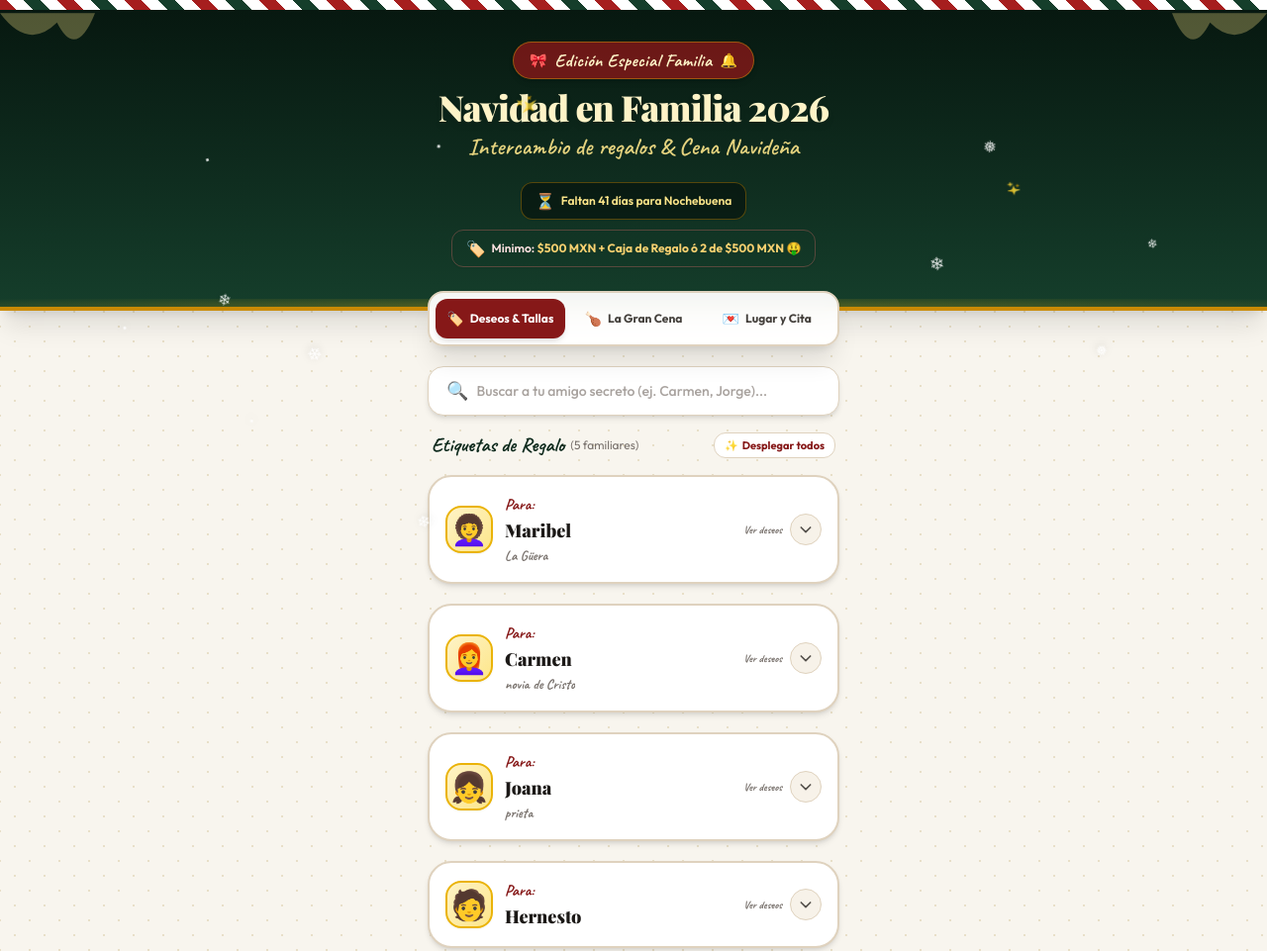
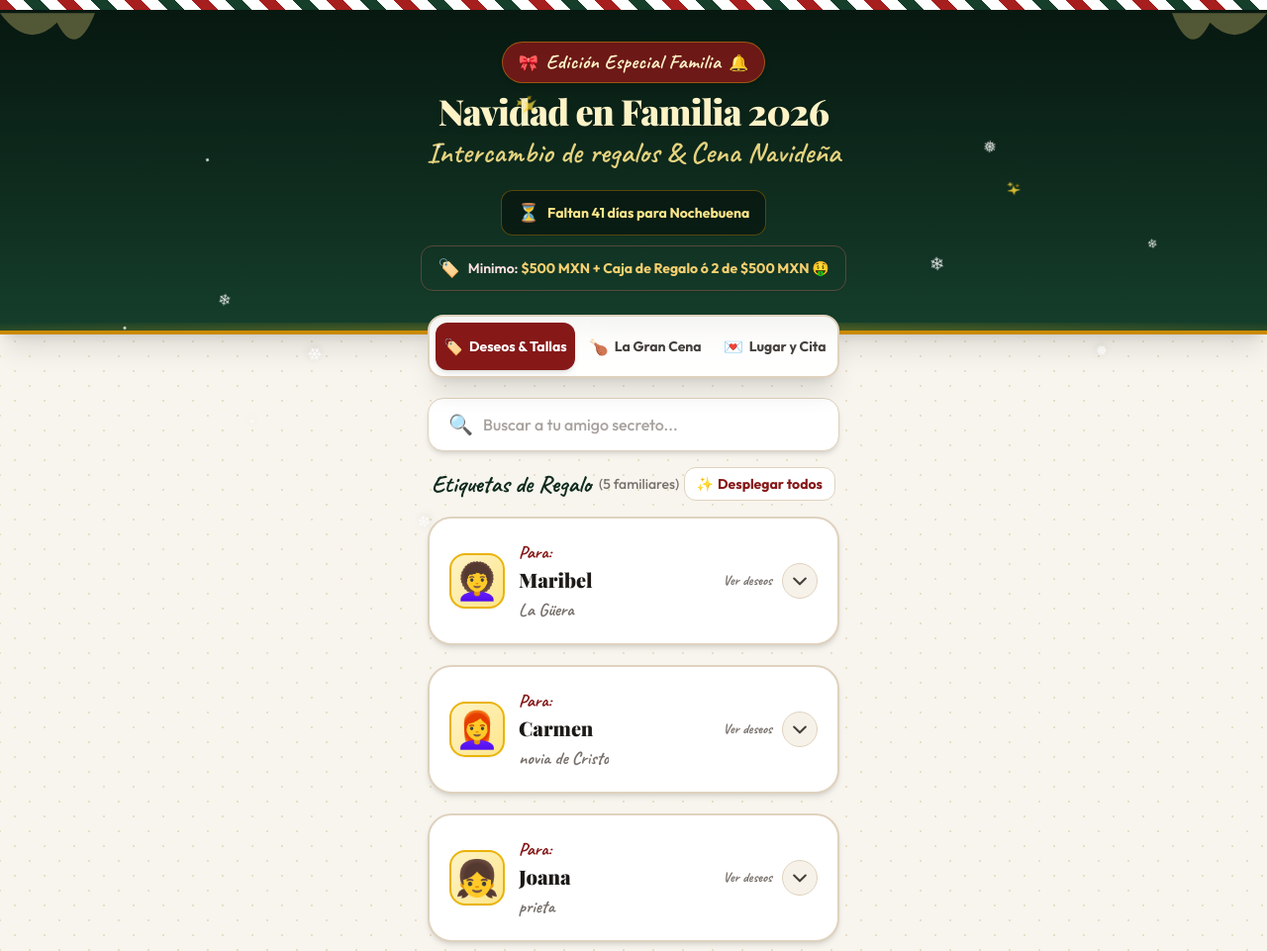
Before and after one commit to KeVINj29/navidad-familia, a plain HTML site: page index.html in a window 1280 px wide. Shown: the top 961 px of the page at 99% size. Drawn offline with nearby package versions, Linux system fonts and the light colour scheme; a web font is replaced by a local one.

Commit message:
style: aumentar tamano de letra para lectura comoda en moviles y mejorar logica de cuenta regresiva

```diff
--- a/index.html
+++ b/index.html
@@ -148,10 +148,10 @@
         <div class="max-w-md mx-auto text-center relative z-10">
 
             <!-- Listón con moño ilustrado -->
-            <div class="inline-flex items-center gap-2 px-4 py-1 rounded-full bg-berry-700/80 border border-gold-400/40 text-gold-300 shadow-md mb-2">
-                <span class="text-sm">🎀</span>
-                <span class="font-hand text-lg text-amber-100 tracking-wide font-bold">Edición Especial Familia</span>
-                <span class="text-sm">🔔</span>
+            <div class="inline-flex items-center gap-2 px-4 py-1.5 rounded-full bg-berry-700/80 border border-gold-400/40 text-gold-300 shadow-md mb-2">
+                <span class="text-base">🎀</span>
+                <span class="font-hand text-xl text-amber-100 tracking-wide font-bold">Edición Especial Familia</span>
+                <span class="text-base">🔔</span>
             </div>
 
             <!-- Título Principal con tipografía serif auténtica -->
@@ -159,7 +159,7 @@
                 Navidad en Familia
             </h1>
 
-            <p id="header-subtitle" class="font-hand text-xl sm:text-2xl text-amber-200/90 mt-1 font-semibold">
+            <p id="header-subtitle" class="font-hand text-2xl sm:text-3xl text-amber-200/90 mt-1 font-semibold">
                 Intercambio de Regalos & Gran Cena Navideña
             </p>
 
@@ -167,14 +167,14 @@
             <div class="mt-5 flex flex-wrap items-center justify-center gap-2.5">
 
                 <!-- Días restantes (Cuenta regresiva) -->
-                <div class="inline-flex items-center gap-1.5 bg-black/40 backdrop-blur-sm border border-gold-500/40 px-3.5 py-1.5 rounded-xl text-xs font-semibold text-amber-200 shadow-sm">
-                    <span class="text-base">⏳</span>
+                <div class="inline-flex items-center gap-2 bg-black/40 backdrop-blur-sm border border-gold-500/40 px-4 py-2 rounded-xl text-sm font-bold text-amber-200 shadow-sm">
+                    <span class="text-lg">⏳</span>
                     <span id="countdown-text">Calculando días...</span>
                 </div>
 
                 <!-- Presupuesto sugerido con etiqueta de precio -->
-                <div id="presupuesto-box" class="inline-flex items-center gap-1.5 bg-berry-900/90 border border-red-400/30 px-3.5 py-1.5 rounded-xl text-xs font-semibold text-red-100 shadow-sm">
-                    <span class="text-base">🏷️</span>
+                <div id="presupuesto-box" class="inline-flex items-center gap-2 bg-berry-900/90 border border-red-400/30 px-4 py-2 rounded-xl text-sm font-semibold text-red-100 shadow-sm">
+                    <span class="text-lg">🏷️</span>
                     <span>Minimo: <strong id="presupuesto-val" class="text-gold-300 font-bold">$500 - $600 MXN</strong></span>
                 </div>
 
@@ -188,20 +188,20 @@
 
     <!-- NAVEGADOR DE PESTAÑAS (ESTILO MADERA & LISTÓN) -->
     <nav class="sticky top-2 z-40 max-w-md mx-auto px-4 -mt-5">
-        <div class="bg-white/95 backdrop-blur-md p-1.5 rounded-2xl shadow-xl border-2 border-kraft-300 flex items-center justify-between gap-1 text-xs font-bold">
+        <div class="bg-white/95 backdrop-blur-md p-1.5 rounded-2xl shadow-xl border-2 border-kraft-300 flex items-center justify-between gap-1.5 text-xs sm:text-sm font-bold">
 
-            <button id="tab-btn-regalos" onclick="cambiarTab('regalos')" class="flex-1 py-2.5 px-1.5 rounded-xl flex items-center justify-center gap-1.5 transition-all bg-berry-700 text-white shadow-md">
-                <span class="text-sm">🏷️</span>
+            <button id="tab-btn-regalos" onclick="cambiarTab('regalos')" class="flex-1 py-3 px-2 rounded-xl flex items-center justify-center gap-1.5 transition-all bg-berry-700 text-white shadow-md">
+                <span class="text-base">🏷️</span>
                 <span class="truncate">Deseos & Tallas</span>
             </button>
 
-            <button id="tab-btn-cena" onclick="cambiarTab('cena')" class="flex-1 py-2.5 px-1.5 rounded-xl flex items-center justify-center gap-1.5 transition-all text-stone-700 hover:bg-kraft-100">
-                <span class="text-sm">🍗</span>
+            <button id="tab-btn-cena" onclick="cambiarTab('cena')" class="flex-1 py-3 px-2 rounded-xl flex items-center justify-center gap-1.5 transition-all text-stone-700 hover:bg-kraft-100">
+                <span class="text-base">🍗</span>
                 <span class="truncate">La Gran Cena</span>
             </button>
 
-            <button id="tab-btn-info" onclick="cambiarTab('info')" class="flex-1 py-2.5 px-1.5 rounded-xl flex items-center justify-center gap-1.5 transition-all text-stone-700 hover:bg-kraft-100">
-                <span class="text-sm">💌</span>
+            <button id="tab-btn-info" onclick="cambiarTab('info')" class="flex-1 py-3 px-2 rounded-xl flex items-center justify-center gap-1.5 transition-all text-stone-700 hover:bg-kraft-100">
+                <span class="text-base">💌</span>
                 <span class="truncate">Lugar y Cita</span>
             </button>
 
@@ -218,27 +218,27 @@
         <section id="tab-regalos" class="space-y-4">
 
             <!-- Barra de búsqueda decorada estilo telegrama / postal -->
-            <div class="bg-white rounded-2xl p-2.5 shadow-md border border-kraft-300 flex items-center gap-2">
-                <span class="text-lg pl-2">🔍</span>
+            <div class="bg-white rounded-2xl p-3 shadow-md border border-kraft-300 flex items-center gap-2.5">
+                <span class="text-xl pl-2">🔍</span>
                 <input
                     type="text"
                     id="search-input"
                     oninput="filtrarFamilia()"
-                    placeholder="Buscar a tu amigo secreto (ej. Carmen, Jorge)..."
-                    class="w-full bg-transparent text-stone-800 placeholder-stone-400 text-xs sm:text-sm font-medium focus:outline-none"
+                    placeholder="Buscar a tu amigo secreto..."
+                    class="w-full bg-transparent text-stone-800 placeholder-stone-400 text-base font-medium focus:outline-none"
                 >
-                <button id="clear-search" onclick="limpiarBusqueda()" class="hidden pr-2 text-stone-400 hover:text-stone-600">
+                <button id="clear-search" onclick="limpiarBusqueda()" class="hidden pr-2 text-stone-400 hover:text-stone-600 text-base font-bold">
                     ✕
                 </button>
             </div>
 
             <!-- Título de sección y contador -->
             <div class="flex items-center justify-between px-1">
-                <div class="flex items-center gap-1.5">
-                    <span class="font-hand text-xl font-bold text-pine-900">Etiquetas de Regalo</span>
-                    <span class="text-xs text-stone-500 font-sans" id="contador-personas">(cargando...)</span>
+                <div class="flex items-center gap-2">
+                    <span class="font-hand text-2xl font-bold text-pine-900">Etiquetas de Regalo</span>
+                    <span class="text-sm text-stone-500 font-sans font-medium" id="contador-personas">(cargando...)</span>
                 </div>
-                <button onclick="toggleTodos()" id="btn-toggle-todos" class="text-[11px] text-berry-700 hover:text-berry-900 font-bold flex items-center gap-1 bg-white border border-kraft-300 px-2.5 py-1 rounded-xl shadow-xs transition active:scale-95">
+                <button onclick="toggleTodos()" id="btn-toggle-todos" class="text-xs sm:text-sm text-berry-700 hover:text-berry-900 font-bold flex items-center gap-1 bg-white border border-kraft-300 px-3 py-1.5 rounded-xl shadow-xs transition active:scale-95">
                     <span>✨</span> <span id="label-toggle-todos">Desplegar todos</span>
                 </button>
             </div>
@@ -312,15 +312,15 @@
                     <h3 class="font-serif text-xl font-bold text-stone-900 mt-0.5">Nuestra Cita de Nochebuena</h3>
                 </div>
 
-                <div class="mt-5 space-y-4 text-xs">
+                <div class="mt-5 space-y-4">
 
                     <!-- Fecha & Horario -->
-                    <div class="flex items-start gap-3 bg-kraft-100/70 p-3 rounded-2xl border border-kraft-200">
-                        <span class="text-2xl">📅</span>
+                    <div class="flex items-start gap-3.5 bg-kraft-100/70 p-4 rounded-2xl border border-kraft-200">
+                        <span class="text-3xl">📅</span>
                         <div>
-                            <span class="text-[10px] font-bold uppercase text-stone-500 tracking-wider block">Fecha y Hora</span>
-                            <p id="info-fecha" class="font-serif font-bold text-sm text-stone-900">24 de Diciembre, 2024</p>
-                            <p id="info-hora" class="text-stone-600 mt-0.5 font-medium">8:00 PM en adelante</p>
+                            <span class="text-xs font-bold uppercase text-stone-500 tracking-wider block">Fecha y Hora</span>
+                            <p id="info-fecha" class="font-serif font-black text-base sm:text-lg text-stone-900 mt-0.5">24 de Diciembre, 2026</p>
+                            <p id="info-hora" class="text-stone-700 text-sm mt-0.5 font-medium">8:00 PM en adelante</p>
                         </div>
                     </div>
 
@@ -347,9 +347,9 @@
                 -->
 
                 <!-- Nota con pespunte cosido -->
-                <div class="mt-5 pt-4 border-t-2 border-dashed border-kraft-300">
-                    <span class="font-hand text-xl font-bold text-berry-800 block mb-1">Notas importantes:</span>
-                    <ul class="text-xs space-y-1.5 text-stone-700 leading-relaxed list-disc list-inside">
+                <div class="mt-6 pt-4 border-t-2 border-dashed border-kraft-300">
+                    <span class="font-hand text-2xl font-bold text-berry-800 block mb-2">Notas importantes:</span>
+                    <ul class="text-sm space-y-2 text-stone-700 leading-relaxed list-disc list-inside">
                         <li>Llevar tu regalo bien etiquetado para que no se confunda en el árbol.</li>
                         <li>Venir abrigados para los cánticos de la piñata.</li>
                         <li>¡Muchas ganas de disfrutar juntos y cantar villancicos!</li>
@@ -417,13 +417,23 @@
                 }
             }
 
-            // Cálculo exacto a Nochebuena
+            // Cálculo exacto a Nochebuena (Se actualiza automáticamente cada día)
             const ahora = new Date();
-            const año = ahora.getFullYear();
-            const nochebuena = new Date(año, 11, 24);
+            let añoMeta = ahora.getFullYear();
 
-            if (ahora > nochebuena && ahora.getDate() > 25) {
-                nochebuena.setFullYear(año + 1);
+            // Detectar si en INFO_EVENTO hay un año específico (ej. 2026)
+            if (typeof INFO_EVENTO !== 'undefined' && INFO_EVENTO.fecha) {
+                const match = INFO_EVENTO.fecha.match(/\b(202\d)\b/);
+                if (match) {
+                    const añoDefinido = parseInt(match[1]);
+                    if (añoDefinido >= añoMeta) añoMeta = añoDefinido;
+                }
+            }
+
+            const nochebuena = new Date(añoMeta, 11, 24); // Mes 11 es Diciembre
+
+            if (ahora > nochebuena && ahora.getDate() > 25 && añoMeta === ahora.getFullYear()) {
+                nochebuena.setFullYear(añoMeta + 1);
             }
 
             const diffMs = nochebuena - ahora;
@@ -441,7 +451,7 @@
             }
         }
 
-        // 2. Renderizado de las Tarjetas de Regalo (Gift Tags Desplegables)
+        // 2. Renderizado de las Tarjetas de Regalo (Gift Tags Desplegables con Letra Grande y Cómoda)
         function renderFamilia(lista, autoOpen = false) {
             const container = document.getElementById('lista-familia');
             const noResults = document.getElementById('no-results');
@@ -473,17 +483,17 @@
                         if (t.includes('blusa')) icono = '👚';
 
                         return `
-                            <div class="bg-kraft-100/80 border border-kraft-300/80 rounded-xl px-2.5 py-1.5 text-center">
-                                <span class="text-[9px] font-bold uppercase tracking-wider text-stone-500 block">${tipo}</span>
-                                <span class="text-xs font-bold text-stone-900 block mt-0.5">${icono} ${val}</span>
+                            <div class="bg-kraft-100/90 border border-kraft-300 rounded-xl px-2.5 py-2 text-center">
+                                <span class="text-xs font-bold uppercase tracking-wider text-stone-500 block">${tipo}</span>
+                                <span class="text-sm sm:text-base font-black text-stone-900 block mt-0.5">${icono} ${val}</span>
                             </div>
                         `;
                     }).join('');
 
                     tallasHtml = `
                         <div class="pt-2">
-                            <span class="font-hand text-base font-bold text-stone-600 block mb-1">Tallas para ropa y calzado:</span>
-                            <div class="grid grid-cols-3 gap-1.5">
+                            <span class="font-hand text-lg sm:text-xl font-bold text-stone-700 block mb-1.5">Tallas para ropa y calzado:</span>
+                            <div class="grid grid-cols-3 gap-2">
                                 ${items}
                             </div>
                         </div>
@@ -494,16 +504,16 @@
                 let siHtml = '';
                 if (persona.siDesea && persona.siDesea.length > 0) {
                     const deseos = persona.siDesea.map(d => `
-                        <li class="flex items-start gap-2 text-xs text-stone-800 leading-snug">
-                            <span class="text-pine-800 font-black mt-0.5 shrink-0">🎁</span>
+                        <li class="flex items-start gap-2.5 text-sm sm:text-base text-stone-800 leading-snug">
+                            <span class="text-pine-800 font-black mt-0.5 shrink-0 text-base">🎁</span>
                             <span>${d}</span>
                         </li>
                     `).join('');
 
                     siHtml = `
-                        <div class="mt-3 bg-emerald-50/70 border border-emerald-200/90 rounded-2xl p-3">
-                            <span class="font-hand text-base font-bold text-pine-900 block mb-1">Lo que SÍ le alegra el corazón:</span>
-                            <ul class="space-y-1.5">
+                        <div class="mt-3.5 bg-emerald-50/80 border border-emerald-200 rounded-2xl p-3.5">
+                            <span class="font-hand text-lg sm:text-xl font-bold text-pine-900 block mb-1.5">Lo que SÍ le alegra el corazón:</span>
+                            <ul class="space-y-2">
                                 ${deseos}
                             </ul>
                         </div>
@@ -514,16 +524,16 @@
                 let noHtml = '';
                 if (persona.noDesea && persona.noDesea.length > 0) {
                     const noDeseos = persona.noDesea.map(d => `
-                        <li class="flex items-start gap-2 text-xs text-berry-800 leading-snug">
-                            <span class="text-berry-600 font-black mt-0.5 shrink-0">🚫</span>
+                        <li class="flex items-start gap-2.5 text-sm sm:text-base text-berry-900 leading-snug">
+                            <span class="text-berry-600 font-black mt-0.5 shrink-0 text-base">🚫</span>
                             <span>${d}</span>
                         </li>
                     `).join('');
 
                     noHtml = `
-                        <div class="mt-2.5 bg-red-50/70 border border-red-200/80 rounded-2xl p-3">
-                            <span class="font-hand text-base font-bold text-berry-800 block mb-1">Por favor NO regalar (evitar):</span>
-                            <ul class="space-y-1.5">
+                        <div class="mt-3 bg-red-50/80 border border-red-200 rounded-2xl p-3.5">
+                            <span class="font-hand text-lg sm:text-xl font-bold text-berry-800 block mb-1.5">Por favor NO regalar (evitar):</span>
+                            <ul class="space-y-2">
                                 ${noDeseos}
                             </ul>
                         </div>
@@ -534,8 +544,8 @@
                 let tipHtml = '';
                 if (persona.gustosExtras) {
                     tipHtml = `
-                        <div class="mt-2.5 text-xs text-stone-600 bg-amber-50/70 border border-amber-200/80 p-2.5 rounded-xl flex items-start gap-2">
-                            <span class="text-sm shrink-0">💡</span>
+                        <div class="mt-3 text-xs sm:text-sm text-stone-700 bg-amber-50/80 border border-amber-200 p-3 rounded-xl flex items-start gap-2.5">
+                            <span class="text-base shrink-0">💡</span>
                             <span class="leading-relaxed"><strong>Pista:</strong> ${persona.gustosExtras}</span>
                         </div>
                     `;
@@ -543,33 +553,33 @@
 
                 tag.innerHTML = `
                     <!-- Encabezado táctil desplegable -->
-                    <summary class="p-3.5 sm:p-4 flex items-center justify-between cursor-pointer list-none select-none hover:bg-kraft-50/80 transition-colors">
-                        <div class="flex items-center gap-3 min-w-0">
-                            <!-- Avatar circular festivo -->
-                            <div class="w-12 h-12 rounded-2xl bg-gradient-to-br from-amber-100 to-amber-200 border-2 border-gold-400 flex items-center justify-center text-2xl sm:text-3xl shadow-sm shrink-0">
+                    <summary class="p-4 sm:p-5 flex items-center justify-between cursor-pointer list-none select-none hover:bg-kraft-50/80 transition-colors">
+                        <div class="flex items-center gap-3.5 min-w-0">
+                            <!-- Avatar circular festivo grande -->
+                            <div class="w-14 h-14 rounded-2xl bg-gradient-to-br from-amber-100 to-amber-200 border-2 border-gold-400 flex items-center justify-center text-3xl sm:text-4xl shadow-sm shrink-0">
                                 ${persona.avatar || '🎄'}
                             </div>
                             <div class="min-w-0">
-                                <span class="font-hand text-sm sm:text-base text-berry-700 font-bold block leading-none">Para:</span>
-                                <h3 class="font-serif font-black text-stone-900 text-base sm:text-lg leading-tight truncate">${persona.nombre}</h3>
-                                ${persona.apodo ? `<p class="font-hand text-xs sm:text-sm text-stone-500 font-bold truncate leading-none mt-0.5">${persona.apodo}</p>` : ''}
+                                <span class="font-hand text-base sm:text-lg text-berry-700 font-bold block leading-none">Para:</span>
+                                <h3 class="font-serif font-black text-stone-900 text-lg sm:text-xl leading-tight truncate">${persona.nombre}</h3>
+                                ${persona.apodo ? `<p class="font-hand text-base sm:text-lg text-stone-500 font-bold truncate leading-tight mt-0.5">${persona.apodo}</p>` : ''}
                             </div>
                         </div>
 
                         <!-- Indicador visual del desplegable -->
-                        <div class="flex items-center gap-2 shrink-0 pl-2">
-                            <span class="text-[11px] font-hand font-bold text-stone-500 group-open:hidden hidden sm:inline">Ver deseos</span>
-                            <div class="w-8 h-8 rounded-full bg-kraft-100 border border-kraft-300 flex items-center justify-center text-stone-600 transition-transform duration-200 group-open:rotate-180 group-open:bg-berry-100 group-open:text-berry-800">
-                                <svg class="w-4 h-4" fill="none" stroke="currentColor" viewBox="0 0 24 24"><path stroke-linecap="round" stroke-linejoin="round" stroke-width="2.5" d="M19 9l-7 7-7-7"></path></svg>
+                        <div class="flex items-center gap-2.5 shrink-0 pl-2">
+                            <span class="text-xs sm:text-sm font-hand font-bold text-stone-500 group-open:hidden hidden sm:inline">Ver deseos</span>
+                            <div class="w-9 h-9 rounded-full bg-kraft-100 border border-kraft-300 flex items-center justify-center text-stone-700 transition-transform duration-200 group-open:rotate-180 group-open:bg-berry-100 group-open:text-berry-800">
+                                <svg class="w-5 h-5" fill="none" stroke="currentColor" viewBox="0 0 24 24"><path stroke-linecap="round" stroke-linejoin="round" stroke-width="2.5" d="M19 9l-7 7-7-7"></path></svg>
                             </div>
                         </div>
                     </summary>
 
                     <!-- Interior de la Etiqueta (Desplegado) -->
-                    <div class="px-4 sm:px-5 pb-5 pt-3 border-t-2 border-dashed border-kraft-200 bg-kraft-50/40">
-                        <div class="flex items-center justify-between pb-2.5 mb-2 border-b border-kraft-200">
-                            <span class="font-hand text-base text-stone-500 font-bold">✨ Ficha de Deseos</span>
-                            <button onclick="copiarFicha('${persona.id || index}')" class="text-[11px] font-bold text-stone-600 hover:text-berry-700 bg-white hover:bg-kraft-100 px-2.5 py-1 rounded-xl transition flex items-center gap-1 border border-kraft-300 shadow-xs">
+                    <div class="px-5 pb-6 pt-3.5 border-t-2 border-dashed border-kraft-200 bg-kraft-50/40">
+                        <div class="flex items-center justify-between pb-2.5 mb-2.5 border-b border-kraft-200">
+                            <span class="font-hand text-lg text-stone-600 font-bold">✨ Ficha de Deseos</span>
+                            <button onclick="copiarFicha('${persona.id || index}')" class="text-xs sm:text-sm font-bold text-stone-700 hover:text-berry-700 bg-white hover:bg-kraft-100 px-3 py-1.5 rounded-xl transition flex items-center gap-1.5 border border-kraft-300 shadow-xs">
                                 <span>📋</span> Copiar lista
                             </button>
                         </div>
```
